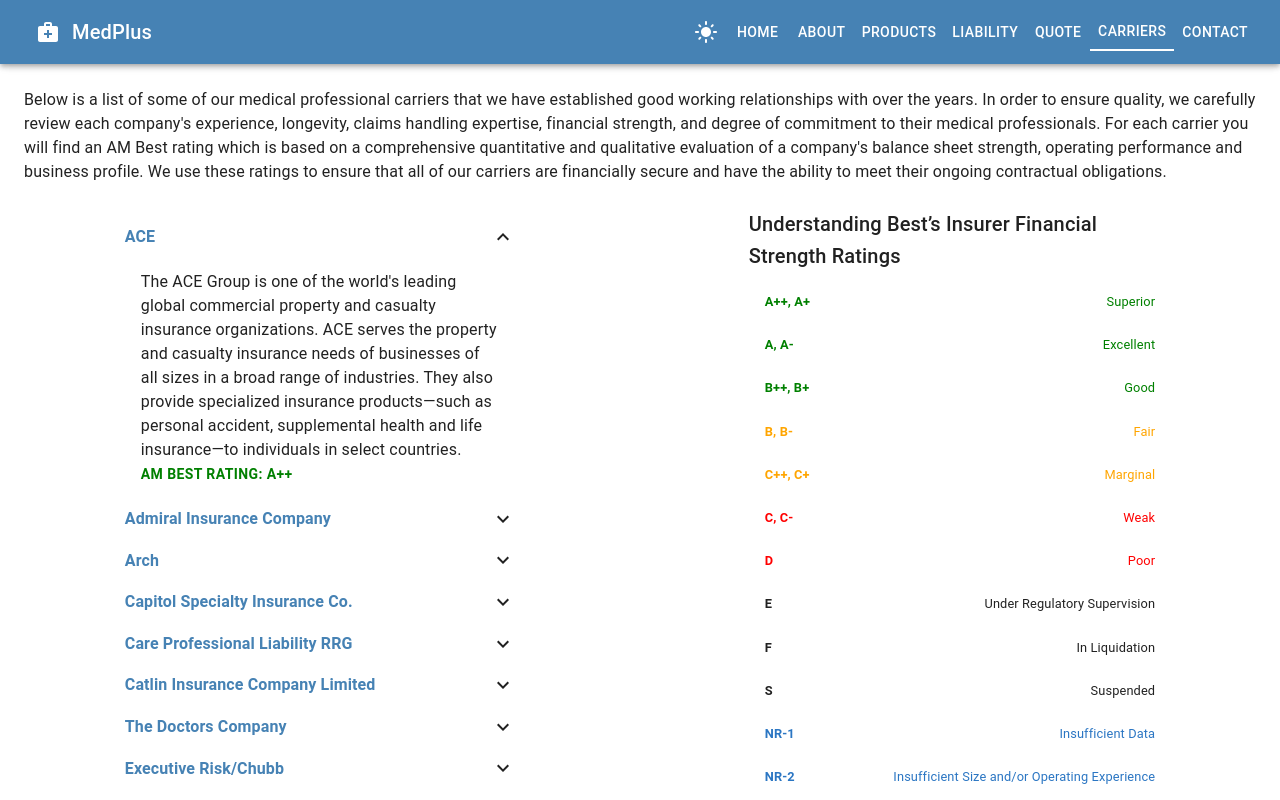
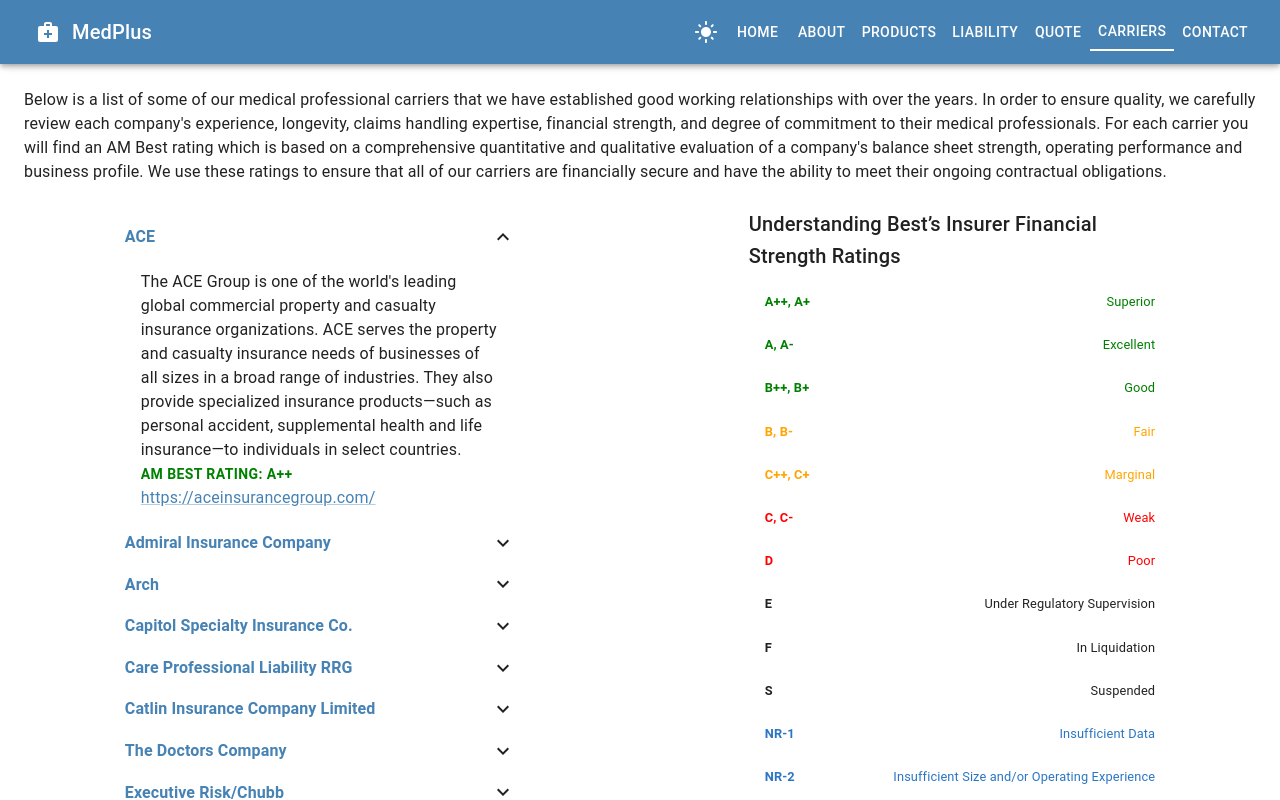
Before and after one commit to calvinchui382025/medPlus, a React (Create React App) app: page /carriers in a window 1280 px wide. Both pictures are taken after a click on the button "ACE". Built offline with nearby package versions, Linux system fonts and the light colour scheme.

Commit message:
added Link capability to carriers

```diff
--- a/src/Pages/Carriers/index.tsx
+++ b/src/Pages/Carriers/index.tsx
@@ -6,7 +6,7 @@
 import ExpandLess from '@mui/icons-material/ExpandLess';
 import ExpandMore from '@mui/icons-material/ExpandMore';
 import Footer from '../../components/Footer'
-import { CarrierContentContainer, CarrierTextContainer, CarrierPageText, InfoContainer, StyledListContainer, CarrierList, CarrierListItem, CarrierListButton, CarrierName, CarrierDetailsWrapper, CarrierDescription, CarrierRating, RatingInfoContainer, RatingList, RatingListItemTextLeft, leftTextProps, RatingListItemTextRight, rightTextProps } from './styledComponents'
+import { CarrierContentContainer, CarrierTextContainer, CarrierPageText, InfoContainer, StyledListContainer, CarrierList, CarrierListItem, CarrierListButton, CarrierName, CarrierDetailsWrapper, CarrierDescription, CarrierRating, RatingInfoContainer, RatingList, RatingListItemTextLeft, leftTextProps, RatingListItemTextRight, rightTextProps, CarrierLink } from './styledComponents'
 //==============================================================================
 
 //==============================================================================
@@ -53,6 +53,11 @@
                       <CarrierDetailsWrapper>
                         <CarrierDescription variant='body1'>{description}</CarrierDescription>
                         <CarrierRating variant='button' style={{color: ratingColor ? ratingColor : ''}}>{rating}</CarrierRating>
+                        {url && url?.length > 0 && (
+                          <CarrierLink href={url} target='_blank'>
+                            {url}
+                          </CarrierLink>
+                        )}
                       </CarrierDetailsWrapper>
                     </Collapse>
                   </CarrierListItem>
--- a/src/Pages/Carriers/styledComponents.tsx
+++ b/src/Pages/Carriers/styledComponents.tsx
@@ -1,4 +1,4 @@
-import { Typography, List, ListItemText, ListItem, ListItemButton } from '@mui/material';
+import { Typography, List, ListItemText, ListItem, ListItemButton, Link } from '@mui/material';
 import { styled } from '@mui/system';
 import { mainColor } from '../../App';
 import { ContentContainer } from '../../styled-components';
@@ -104,3 +104,8 @@
     fontWeight: 'bold',
   })
 )
+export const CarrierLink = styled(Link)(({theme}) => ({
+    color: mainColor,
+
+  })
+)
```
